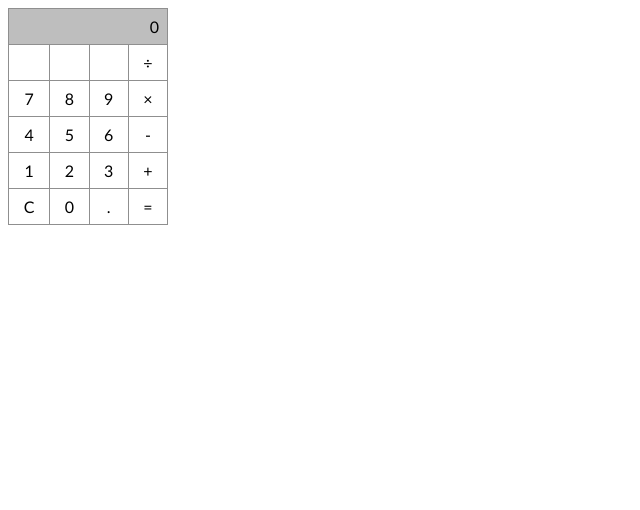
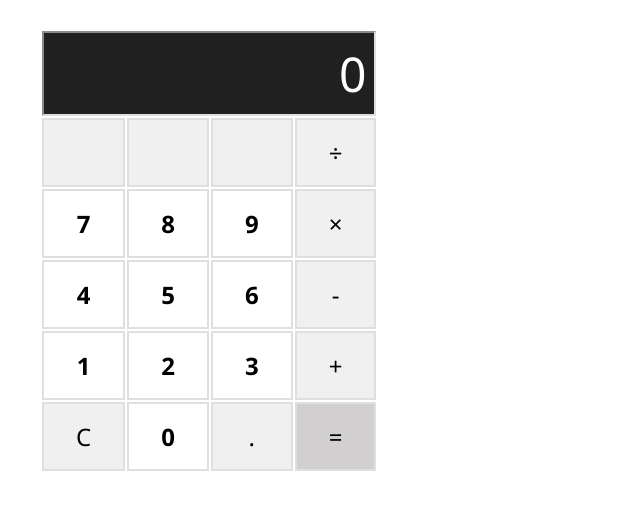
Before and after one commit to ndionne1917/Vue-Calculator, a Vue app: page / in a window 1280 px wide. Shown: the top 510 px of the page, without its empty margins (0-640 px from the left). Built offline with nearby package versions, Linux system fonts and the light colour scheme.

Commit message:
Upgrade display with equation and refactor operation methods

```diff
--- a/src/App.vue
+++ b/src/App.vue
@@ -12,3 +12,8 @@ export default {
   },
 };
 </script>
+<style scoped>
+.calculator {
+  margin-left: 2rem;
+}
+</style>
--- a/src/components/Calculator/Calculator.vue
+++ b/src/components/Calculator/Calculator.vue
@@ -1,37 +1,42 @@
 <template>
   <table class="calculator">
+    <tr class="calculator__equation-display">
+      <td colspan="4">{{ equationDisplay }}</td>
+    </tr>
     <tr class="calculator__display">
       <td colspan="4">{{ display }}</td>
     </tr>
     <tr>
-      <td></td>
-      <td></td>
-      <td></td>
-      <td @click="divide">÷</td>
+      <td class="calculator__button"></td>
+      <td class="calculator__button"></td>
+      <td class="calculator__button"></td>
+      <td class="calculator__button" @click="addOperation('/')">÷</td>
     </tr>
     <tr>
-      <td @click="addNumber('7')">7</td>
-      <td @click="addNumber('8')">8</td>
-      <td @click="addNumber('9')">9</td>
-      <td @click="multiply">×</td>
+      <td class="calculator__number" @click="addNumber('7')">7</td>
+      <td class="calculator__number" @click="addNumber('8')">8</td>
+      <td class="calculator__number" @click="addNumber('9')">9</td>
+      <td class="calculator__button" @click="addOperation('*')">×</td>
     </tr>
     <tr>
-      <td @click="addNumber('4')">4</td>
-      <td @click="addNumber('5')">5</td>
-      <td @click="addNumber('6')">6</td>
-      <td @click="substract">-</td>
+      <td class="calculator__number" disabled @click="addNumber('4')">4</td>
+      <td class="calculator__number" @click="addNumber('5')">5</td>
+      <td class="calculator__number" @click="addNumber('6')">6</td>
+      <td class="calculator__button" @click="addOperation('-')">-</td>
     </tr>
     <tr>
-      <td @click="addNumber('1')">1</td>
-      <td @click="addNumber('2')">2</td>
-      <td @click="addNumber('3')">3</td>
-      <td @click="add">+</td>
+      <td class="calculator__number" @click="addNumber('1')">1</td>
+      <td class="calculator__number" @click="addNumber('2')">2</td>
+      <td class="calculator__number" @click="addNumber('3')">3</td>
+      <td class="calculator__button" @click="addOperation('+')">+</td>
     </tr>
     <tr>
-      <td @click="clear">C</td>
-      <td @click="addNumber('0')">0</td>
-      <td @click="addDigit">.</td>
-      <td @click="calculate">=</td>
+      <td class="calculator__button" @click="clear">C</td>
+      <td class="calculator__number" @click="addNumber('0')">0</td>
+      <td class="calculator__button" @click="addDigit">.</td>
+      <td class="calculator__calculate-button" @click="calculate">
+        =
+      </td>
     </tr>
   </table>
 </template>
@@ -43,84 +48,117 @@ export default {
   data() {
     return {
       equation: "0",
-      display: "0",
+      hasCalculated: false,
+      result: null,
     };
   },
 
   methods: {
     calculate() {
-      const result = eval(this.equation);
+      this.result = eval(this.equation).toString();
+      this.hasCalculated = true;
+    },
 
-      if (result == Infinity) {
-        this.display = "MATH ERROR";
-      } else {
-        this.display = result.toString();
-        this.equation = result.toString();
+    clear() {
+      this.resetResult();
+      this.equation = "0";
+    },
+
+    addNumber(number) {
+      if (this.hasCalculated) {
+        this.resetResult();
+        this.equation = number;
+      } else if (this.equation == "0") this.equation = number;
+      else this.equation += number;
+    },
+
+    addOperation(operation) {
+      if (this.hasCalculated) this.resetResult();
+
+      if (isNaN(this.equation.slice(-1)))
+        this.equation = this.equation.slice(0, -1) + operation;
+      else this.equation += operation;
+    },
+
+    addDigit() {
+      if (this.hasCalculated) this.resetResult();
+      if (!this.equation.includes(".")) {
+        this.equation += ".";
       }
     },
 
-    clear() {
-      this.equation = "0";
-      this.display = "0";
+    resetResult() {
+      this.equation = this.result;
+      this.hasCalculated = false;
+    },
+  },
+
+  computed: {
+    display() {
+      if (this.equation == Infinity) return "MATH ERROR";
+      if (this.hasCalculated) return this.result;
+
+      return this.equation.match(/\d+(?!.*\d)/).toString();
     },
 
-    addNumber(number) {
-      if (this.equation == "0") {
-        this.equation = number;
-        this.display = number;
-      } else {
-        this.equation += number;
-        if (isNaN(this.display)) this.display = number;
-        else this.display += number;
-      }
-    },
+    equationDisplay() {
+      if (this.equation == Infinity) return "";
 
-    add() {
-      this.equation += "+";
-      this.display = "+";
-    },
+      var equationDisplay = this.equation;
+      equationDisplay = equationDisplay.replace("+", " + ");
+      equationDisplay = equationDisplay.replace("-", " - ");
+      equationDisplay = equationDisplay.replace("*", " x ");
+      equationDisplay = equationDisplay.replace("/", " ÷ ");
+      if (this.hasCalculated) equationDisplay += " =";
 
-    substract() {
-      this.equation += "-";
-      this.display = "-";
-    },
-
-    divide() {
-      this.equation += "/";
-      this.display = "÷";
-    },
-
-    multiply() {
-      this.equation += "*";
-      this.display = "x";
-    },
-
-    addDigit() {
-      if (!this.equation.includes(".")) {
-        this.equation += ".";
-        this.display += ".";
-      }
+      if (!isNaN(equationDisplay)) return "";
+      return equationDisplay;
     },
   },
 };
 </script>
 <style lang="scss" scoped>
 .calculator {
-  font-family: "Gill Sans", "Gill Sans MT", Calibri, "Trebuchet MS", sans-serif;
-  font-size: 1rem;
+  font-family: "Segoe UI";
+  font-size: 1.5rem;
   width: 10rem;
-  border-collapse: collapse;
 
   td {
-    padding: 0.5rem;
+    padding: 1rem 2rem 1rem 2rem;
     cursor: pointer;
     text-align: center;
-    border: 1px solid rgb(143, 143, 143);
+    border: 2px solid rgb(223, 223, 223);
+  }
+
+  &__number {
+    font-weight: 600;
+  }
+
+  &__button {
+    background-color: rgb(240, 240, 240);
+  }
+
+  &__calculate-button {
+    background-color: rgb(209, 207, 207);
   }
 
   &__display {
     td {
-      background-color: rgb(190, 190, 190);
+      border-style: inset;
+      background-color: rgb(32, 32, 32);
+      color: white;
+      font-size: 2em;
+      text-align: right;
+      padding: 0.5rem 0.5rem 0.5rem 0;
+    }
+  }
+
+  &__equation-display {
+    td {
+      padding: 0 0.5rem 0.2rem 0;
+      height: 1rem;
+      border: none;
+      font-size: 0.8rem;
       text-align: right;
     }
   }
```
Also changed, not shown: 1 other file (tests, documents, lock files or other folders).
